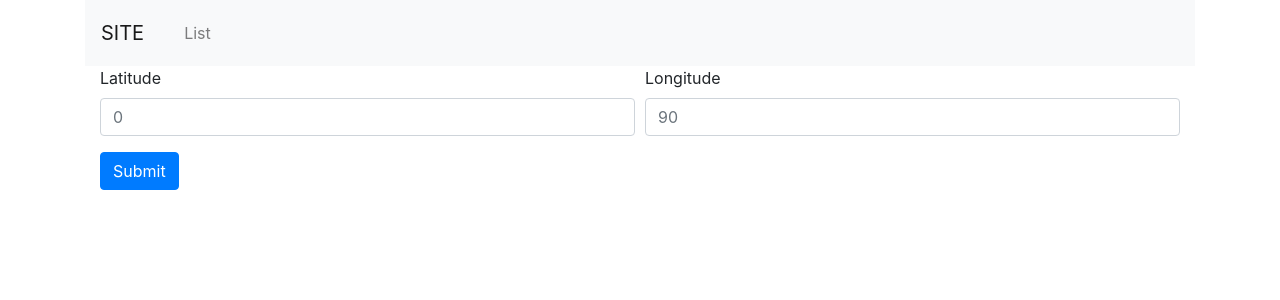
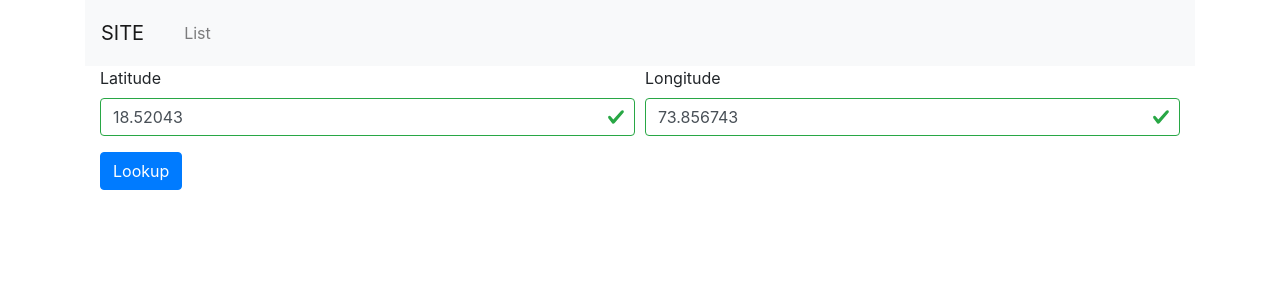
Before and after one commit to naikvarun/site-frontend, a React (Create React App) app: page / in a window 1280 px wide. Shown: the top 300 px of the page. Built offline with nearby package versions, Linux system fonts and the light colour scheme.

Commit message:
Validation of input form

```diff
--- a/src/container/WeatherLookup.js
+++ b/src/container/WeatherLookup.js
@@ -1,32 +1,78 @@
 import React from "react";
-import {Col, Row, Form, Container} from "react-bootstrap";
+import {Col, Container, Form, Row} from "react-bootstrap";
 import Button from "react-bootstrap/Button";
 
 export default class WeatherLookup extends React.Component {
+    constructor(props) {
+        super(props);
+        this.state = {
+            // Pune, Maharashtra, India
+            latitude: 18.520430,
+            longitude: 73.856743,
+            formValid: true,
+            result: {}
+        };
+        this.handleChange = this.handleChange.bind(this);
+        this.handleSubmit = this.handleSubmit.bind(this);
+        this.isFormValid = this.isFormValid.bind(this);
+    }
+
+
+    handleChange(e) {
+        const name = e.target.name;
+        const value = e.target.value;
+        this.setState({[name]: value});
+    }
+
+    isFormValid() {
+
+        return (-90 <= this.state.latitude && this.state.latitude <= 90)
+            && (-180 <= this.state.longitude && this.state.longitude <= 180);
+    }
+
+    handleSubmit(e) {
+        e.preventDefault();
+    }
+
+    renderWeather() {
+
+    }
 
     render() {
         return (
             <Container>
                 <Row>
                     <Col className="justify-content-md-center">
-                        <Form>
+                        <Form onSubmit={this.handleSubmit} validated={this.state.formValid}>
                             <Form.Row>
-                                <Form.Group as={Col} controlId="formGridEmail">
+                                <Form.Group as={Col} controlId="latitude">
                                     <Form.Label>Latitude</Form.Label>
-                                    <Form.Control type="number" placeholder="0" min={-90} max={90}/>
+                                    <Form.Control type="number" name="latitude" min={-90} max={90} step={0.000001}
+                                                  value={this.state.latitude} onChange={e => this.handleChange(e)}/>
+                                    <Form.Control.Feedback type="invalid">
+                                        Latitude should be between -90 and +90
+                                    </Form.Control.Feedback>
                                 </Form.Group>
 
-                                <Form.Group as={Col} controlId="formGridPassword">
+                                <Form.Group as={Col} controlId="longitude">
                                     <Form.Label>Longitude</Form.Label>
-                                    <Form.Control type="number" placeholder="90" min={-180} max={180}/>
+                                    <Form.Control type="number" name="longitude" min={-180} max={180} step={0.000001}
+                                                  value={this.state.longitude} onChange={e => this.handleChange(e)}/>
+                                    <Form.Control.Feedback type="invalid">
+                                        longitude should be between -180 and +180
+                                    </Form.Control.Feedback>
                                 </Form.Group>
                             </Form.Row>
-                            <Button variant="primary" type="submit">Submit</Button>
+                            <Button variant="primary" type="submit" disabled={!this.isFormValid()}>Lookup</Button>
                         </Form>
                     </Col>
+                </Row>
+                <Row>
+
                 </Row>
             </Container>
 
         );
     }
+
 }
```
